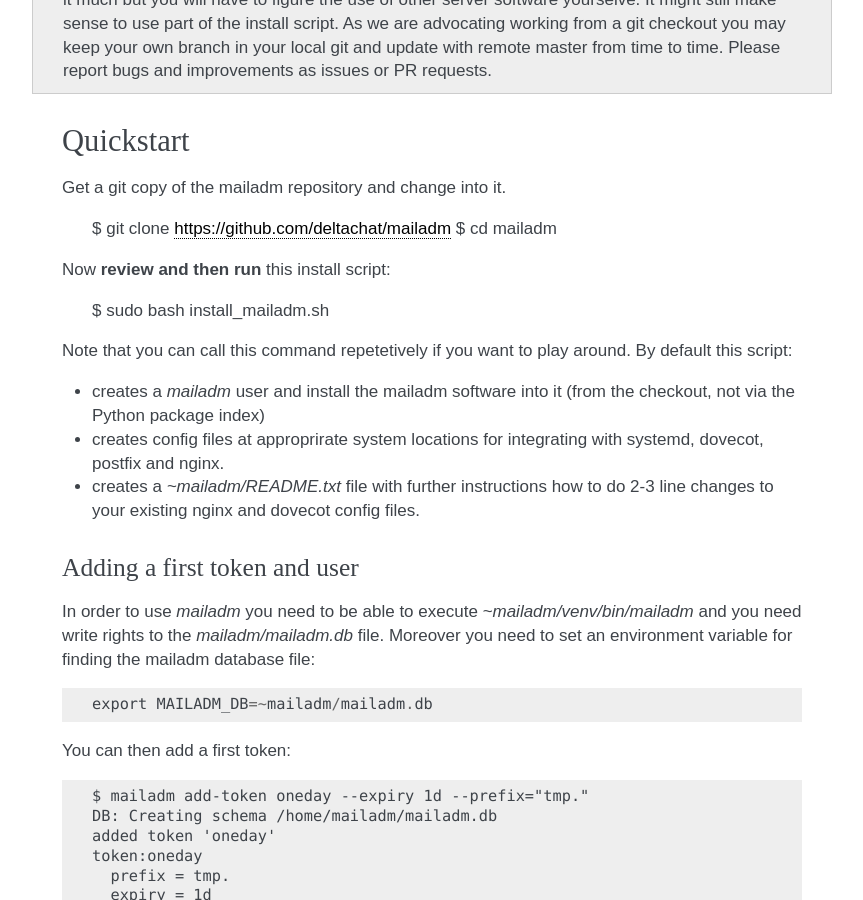
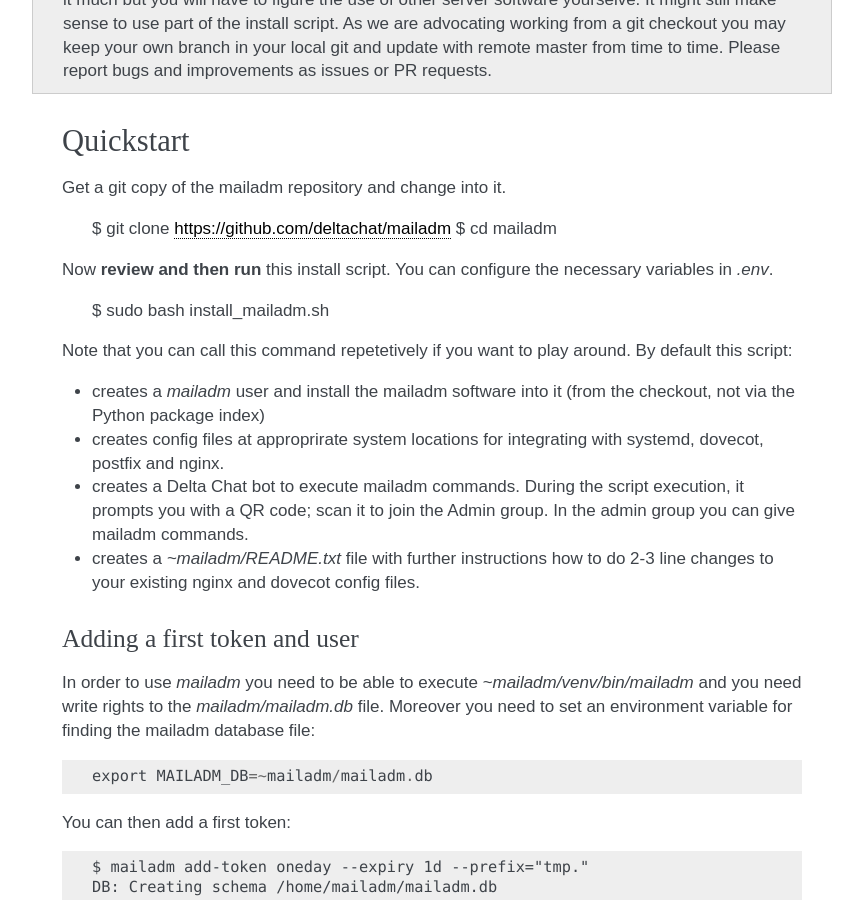
Before and after one commit to deltachat/mailadm, a Sphinx documentation site: the page built from doc/index.rst, in a window 1280 px wide and 900 px high, scrolled down 497 px. Shown: the whole window, without its empty margins (318-1181 px from the left). Built offline with Sphinx 7.4.7, drawn with Linux system fonts in a browser that asks for light colours.

Commit message:
docs: include changes to install_mailadm.sh

```diff
--- a/doc/index.rst
+++ b/doc/index.rst
@@ -36,7 +36,8 @@
     $ cd mailadm
 
 
-Now **review and then run** this install script:
+Now **review and then run** this install script. You can configure the
+necessary variables in `.env`.
 
     $ sudo bash install_mailadm.sh
 
@@ -48,6 +49,10 @@
 
 - creates config files at approprirate system locations
   for integrating with systemd, dovecot, postfix and nginx.
+
+- creates a Delta Chat bot to execute mailadm commands. During the script
+  execution, it prompts you with a QR code; scan it to join the Admin group. In
+  the admin group you can give mailadm commands.
 
 - creates a `~mailadm/README.txt` file with further instructions
   how to do 2-3 line changes to your existing nginx and dovecot
```
